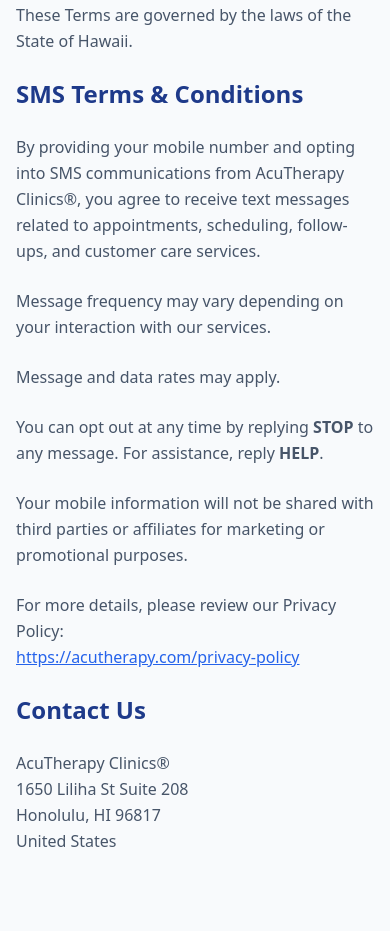
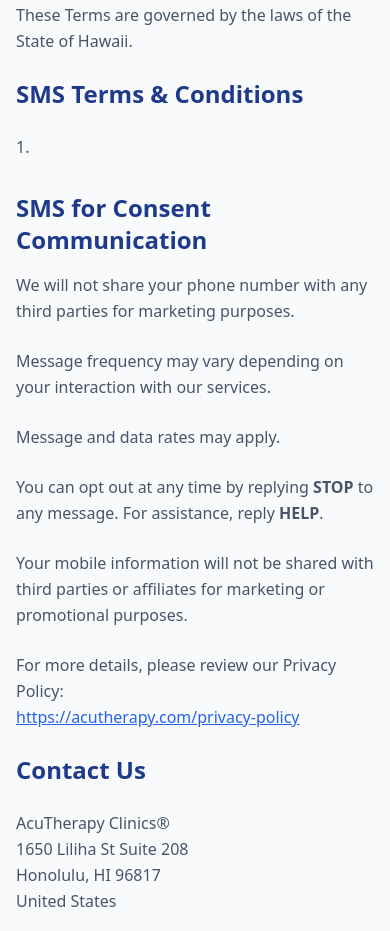
Before and after one commit to acutherapy/acutherapy-web-v2, a React (Vite) app: page /terms-of-service in a window 390 px wide. Shown: the part 1340-2271 px from the top of the page. Built offline with nearby package versions, Linux system fonts and the light colour scheme.

Commit message:
Update SMS Terms and Conditions section
Added SMS consent communication section and clarified phone number usage.

```diff
--- a/src/pages/TermsOfServicePage.tsx
+++ b/src/pages/TermsOfServicePage.tsx
@@ -79,7 +79,8 @@ export default function TermsOfServicePage() {
                     </h2>
 
                     <p>
-                        By providing your mobile number and opting into SMS communications from AcuTherapy Clinics®, you agree to receive text messages related to appointments, scheduling, follow-ups, and customer care services.
+                        1. <h2 className="text-2xl font-bold text-blue-900 mt-8 mb-4">SMS for Consent Communication</h2>
+We will not share your phone number with any third parties for marketing purposes.
                     </p>
 
                     <p>
```
